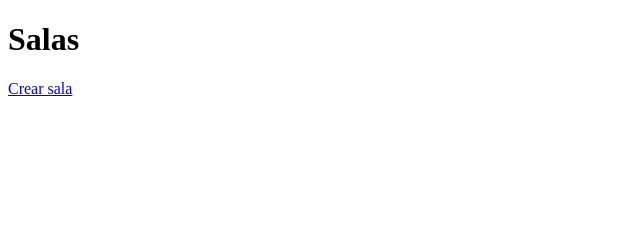
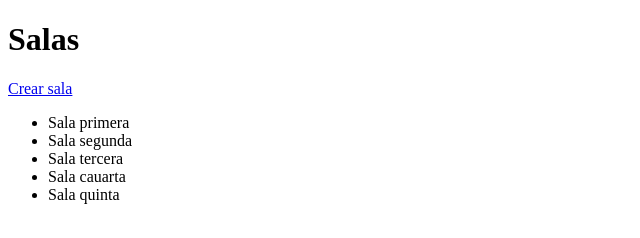
Before and after one commit to FedericoSellanes/chat_bob, a plain HTML site: page chat/lista_salas/lista_salas.html in a window 1280 px wide. Shown: the whole page, without its empty margins (0-640 px from the left). Drawn offline with Linux system fonts and the light colour scheme.

Commit message:
Agregamos listas

```diff
--- a/chat/lista_salas/lista_salas.html
+++ b/chat/lista_salas/lista_salas.html
@@ -9,9 +9,17 @@
     <body>
         <div>
             <h1>Salas</h1>
-            <a href="crear_sala.html">Crear sala</a>
+            <a href="crear_sala/crear_sala.html">Crear sala</a>
         </div>
+        <ul>
+            <li>Sala primera</li>
+            <li>Sala segunda</li>
+            <li>Sala tercera</li>
+            <li>Sala cauarta</li>
+            <li>Sala quinta</li>
 
+
+        </ul>
 
 
 
```
